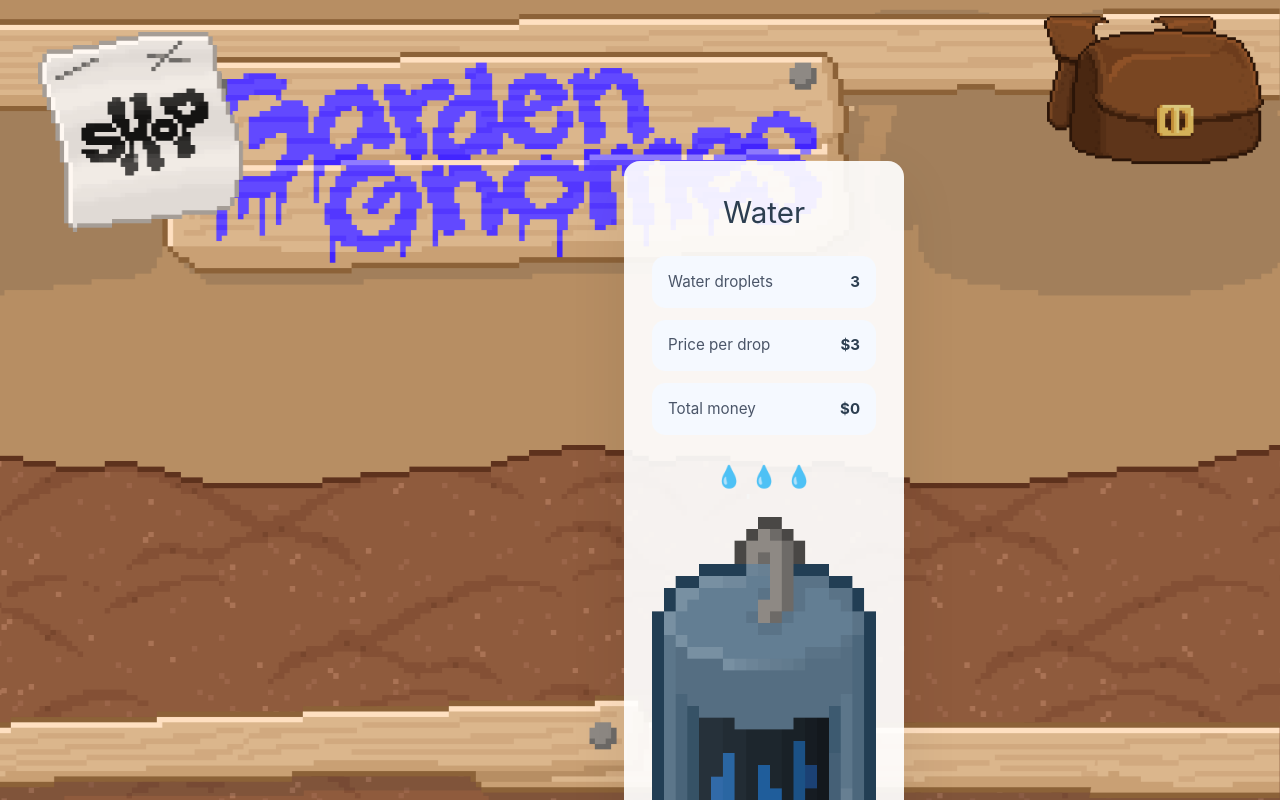
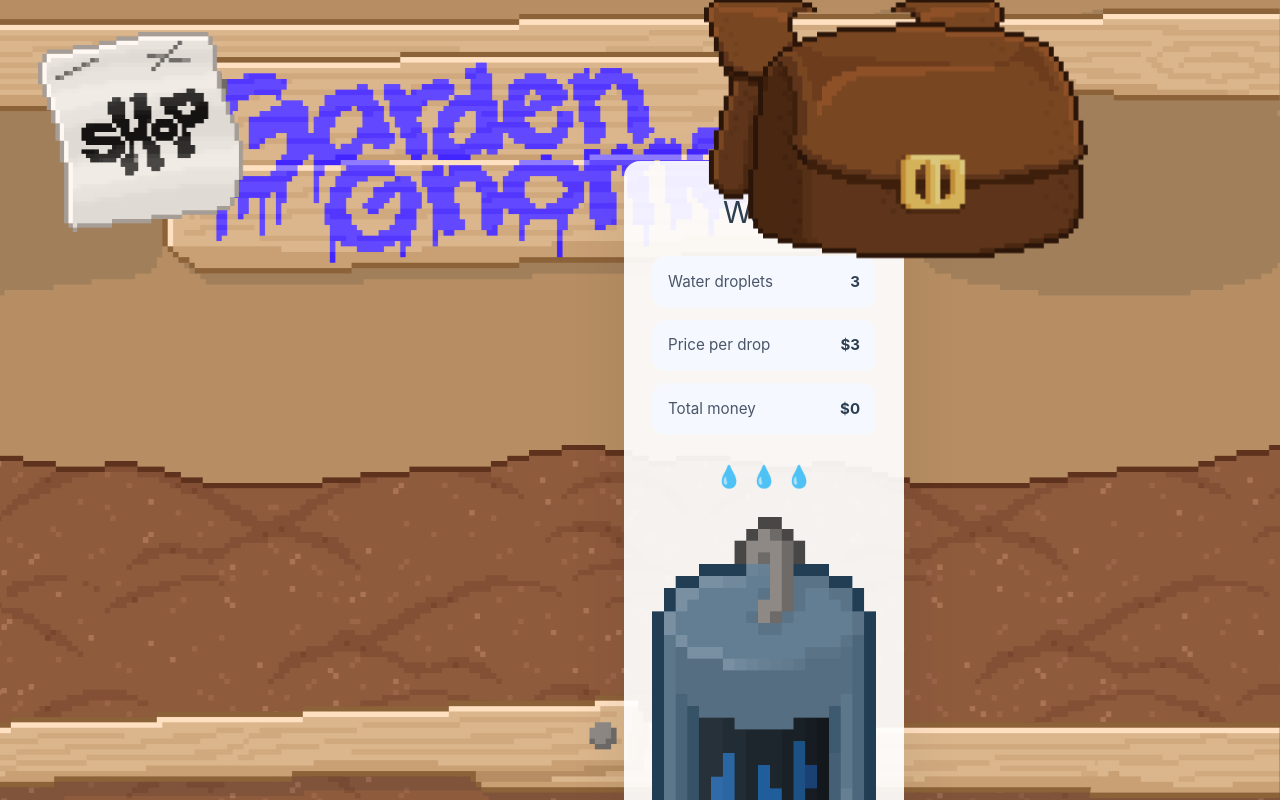
Before and after one commit to staten-island-tech/vue-supabase-project-we-the-garden-gnomes, a Vue app in the folder garden/: page / in a window 1280 px wide. Shown: the top 800 px of the page. Built offline with nearby package versions, Linux system fonts and the light colour scheme.

Commit message:
Update garden.vue

```diff
--- a/garden/src/views/garden.vue
+++ b/garden/src/views/garden.vue
@@ -4,7 +4,7 @@
     <img src="/GardenFrame.png" alt="garden frame" class="bg-frame" aria-hidden="true" />
     <img src="/ShopButton.png" alt="shop button" class="bg-shop" role="button" tabindex="0" @click="openShop" />
 
-    <!-- Inventory button (replaces inline Inventory component) -->
+
     <img
       src="/InventoryButton.png"
       alt="inventory button"
@@ -14,9 +14,11 @@
       @click="openInventory"
     />
 
+
     <div class="container">
       <Water />
     </div>
+
 
     <div v-if="showShop" class="shop-overlay" @click.self="closeShop">
       <div class="shop-panel" role="dialog" aria-modal="true" aria-label="Flower shop">
@@ -25,7 +27,7 @@
       </div>
     </div>
 
-    <!-- Inventory modal -->
+
     <div v-if="showInventory" class="inventory-overlay" @click.self="closeInventory">
       <div class="inventory-panel" role="dialog" aria-modal="true" aria-label="Inventory">
         <button class="inventory-close" @click="closeInventory" aria-label="Close inventory">×</button>
@@ -33,9 +35,11 @@
       </div>
     </div>
 
+
     <div class="dirt-bar" aria-hidden="true"></div>
   </div>
 </template>
+
 
 <script setup>
 import { ref } from 'vue'
@@ -43,25 +47,31 @@ import Inventory from '../components/inventory.vue'
 import Water from '../components/water.vue'
 import Flowers from '../components/flowers.vue'
 
+
 const showShop = ref(false)
 const showInventory = ref(false)
+
 
 function openShop() {
   showShop.value = true
 }
 
+
 function closeShop() {
   showShop.value = false
 }
+
 
 function openInventory() {
   showInventory.value = true
 }
 
+
 function closeInventory() {
   showInventory.value = false
 }
 </script>
+
 
 <style scoped>
 .page {
@@ -76,6 +86,7 @@ function closeInventory() {
   padding-bottom: 8rem;
 }
 
+
 .background-photos {
   position: absolute;
   top: 50%;
@@ -89,6 +100,8 @@ function closeInventory() {
 }
 
 
+
+
 .background-photos .bg {
   position: absolute;
   left: 50%;
@@ -98,6 +111,7 @@ function closeInventory() {
   height: auto;
   max-width: 100%;
 }
+
 
 .bg-dirt {
   position: fixed;
@@ -114,6 +128,8 @@ function closeInventory() {
 }
 
 
+
+
 .bg-frame {
   position: fixed;
   inset: 0;
@@ -128,6 +144,7 @@ function closeInventory() {
   pointer-events: none;
 }
 
+
 .bg-shop {
   position: fixed;
   top: 4%;
@@ -141,19 +158,19 @@ function closeInventory() {
   cursor: pointer;
 }
 
-/* Inventory button position */
+
 .bg-inventory {
   position: fixed;
-  top: 1rem;
-  right: 1rem;
-  width: 220px;
+  top: 0rem;
+  right: 12rem;
+  width: 480px;
   max-width: 30vw;
   z-index: 30;
   pointer-events: auto;
   cursor: pointer;
 }
 
-/* Inventory modal */
+
 .inventory-overlay {
   position: fixed;
   inset: 0;
@@ -164,6 +181,7 @@ function closeInventory() {
   background: rgba(0, 0, 0, 0.25);
   z-index: 40;
 }
+
 
 .inventory-panel {
   position: relative;
@@ -176,6 +194,7 @@ function closeInventory() {
   padding: 1rem;
 }
 
+
 .inventory-close {
   position: absolute;
   right: 0.75rem;
@@ -185,6 +204,7 @@ function closeInventory() {
   font-size: 1.5rem;
   cursor: pointer;
 }
+
 
 .container {
   width: 100%;
@@ -198,6 +218,7 @@ function closeInventory() {
     z-index: 20;
 }
 
+
 /* keep original inventory-floating styles in case needed elsewhere */
 .inventory-floating {
   top: 1rem;
@@ -207,6 +228,7 @@ function closeInventory() {
   z-index: 30;
   position: relative;
 }
+
 
 .shop-overlay {
   position: fixed;
@@ -218,6 +240,7 @@ function closeInventory() {
   background: rgba(0, 0, 0, 0.25);
   z-index: 40;
 }
+
 
 .shop-panel {
   position: relative;
@@ -231,6 +254,7 @@ function closeInventory() {
   background-image: url("ShopButton.png");
 }
 
+
 .shop-close {
   position: absolute;
   right: 0.75rem;
@@ -241,10 +265,12 @@ function closeInventory() {
   cursor: pointer;
 }
 
+
 .container > * {
   flex: 1 1 calc(33.333% - 1.33rem);
   min-width: 280px;
 }
+
 
 .dirt-bar {
   position: fixed;
```
